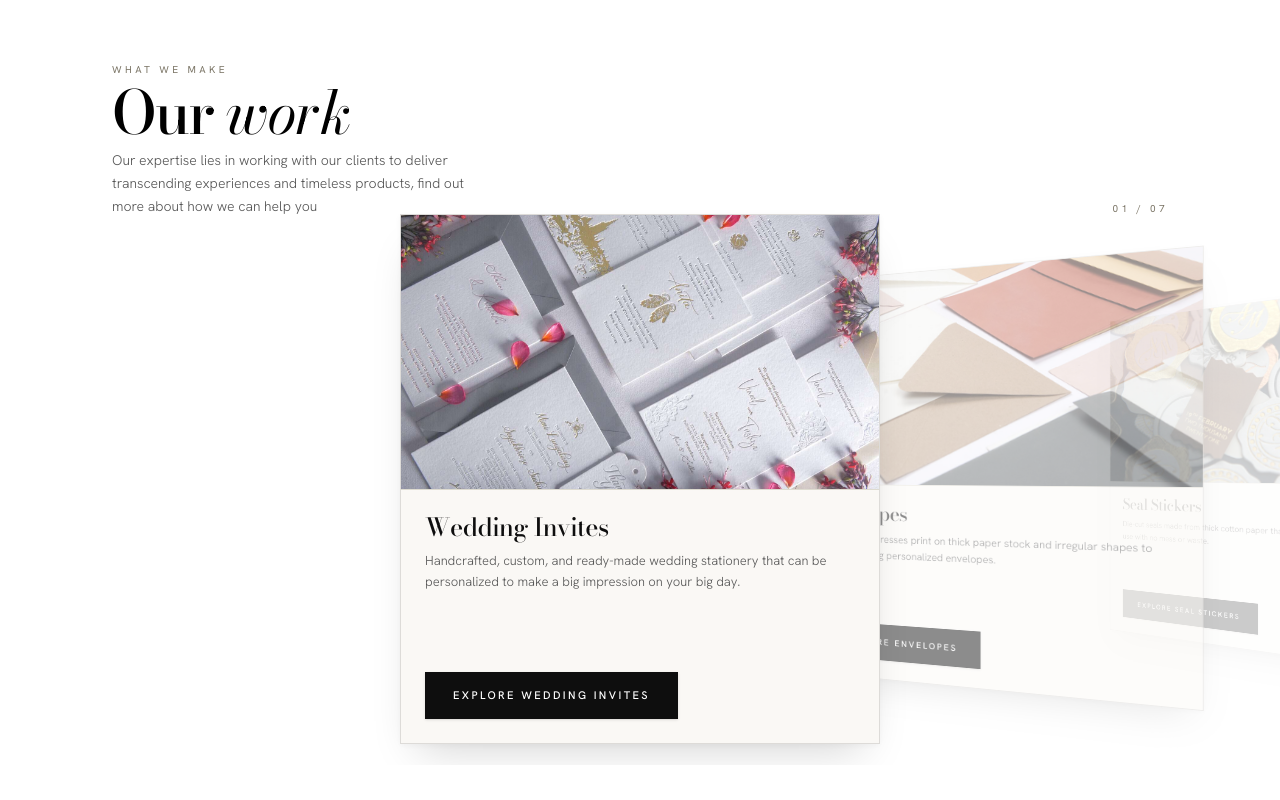
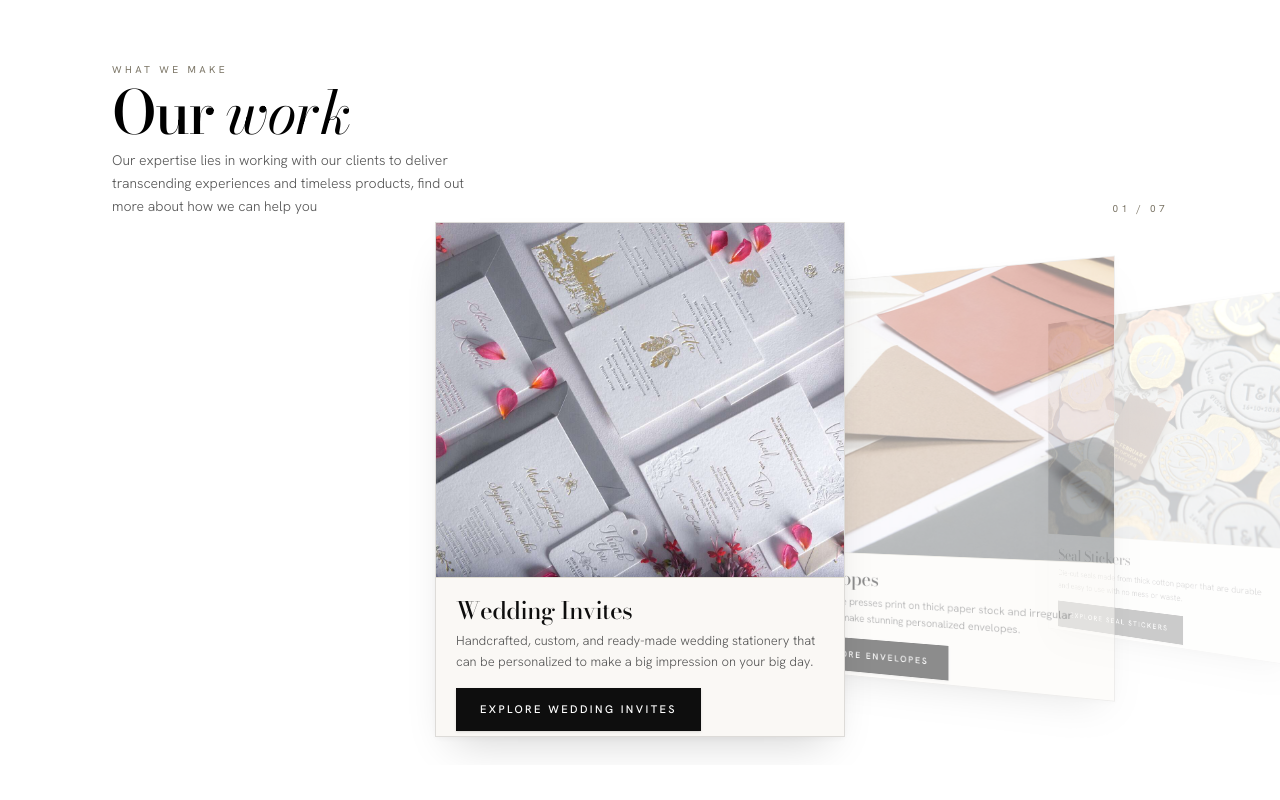
Before and after one commit to khiasu/FamousLetterPress, a Next.js app: page / in a window 1280 px wide. Shown: the part 1173-1973 px from the top of the page. Built offline with nearby package versions, Linux system fonts and the light colour scheme.

Commit message:
Update WhatWeMake card: set image aspect ratio to 1.15:1 (squareish rectangle) and remove excessive gap above explore button

```diff
--- a/src/components/home/WhatWeMakeSection.tsx
+++ b/src/components/home/WhatWeMakeSection.tsx
@@ -353,7 +353,7 @@ export function WhatWeMakeSection() {
                     router.push(item.href);
                   }
                 }}
-                className="sc absolute left-1/2 top-1/2 w-[86vw] sm:w-[420px] md:w-[460px] lg:w-[480px] h-[460px] sm:h-[500px] md:h-[530px] -ml-[43vw] sm:-ml-[210px] md:-ml-[230px] lg:-ml-[240px] -mt-[230px] sm:-mt-[250px] md:-mt-[265px] border border-[rgba(14,14,14,0.12)] cursor-pointer text-left flex flex-col bg-[#FAF8F5] shadow-[0_22px_42px_-18px_rgba(0,0,0,0.18),0_2px_6px_rgba(0,0,0,0.04)] text-black select-none overflow-hidden will-change-[transform,opacity] group"
+                className="sc absolute left-1/2 top-1/2 w-[84vw] sm:w-[360px] md:w-[390px] lg:w-[410px] h-[460px] sm:h-[490px] md:h-[515px] -ml-[42vw] sm:-ml-[180px] md:-ml-[195px] lg:-ml-[205px] -mt-[230px] sm:-mt-[245px] md:-mt-[257px] border border-[rgba(14,14,14,0.12)] cursor-pointer text-left flex flex-col bg-[#FAF8F5] shadow-[0_22px_42px_-18px_rgba(0,0,0,0.18),0_2px_6px_rgba(0,0,0,0.04)] text-black select-none overflow-hidden will-change-[transform,opacity] group"
                 style={{
                   transformStyle: "preserve-3d",
                   backfaceVisibility: "hidden",
@@ -361,8 +361,8 @@ export function WhatWeMakeSection() {
                 }}
                 aria-label={`View ${item.title}`}
               >
-                {/* Edge-to-edge full width/top image (no padding on card, fully imposed) */}
-                <div className="w-full relative h-[215px] sm:h-[255px] md:h-[275px] overflow-hidden bg-[#F0ECE1] shrink-0 border-b border-[rgba(14,14,14,0.08)]">
+                {/* Squareish rectangle image leading towards square side (aspect 1.15:1, edge-to-edge) */}
+                <div className="w-full aspect-[1.15/1] relative overflow-hidden bg-[#F0ECE1] shrink-0 border-b border-[rgba(14,14,14,0.08)]">
                   {/* eslint-disable-next-line @next/next/no-img-element */}
                   <img
                     src={item.img}
@@ -374,20 +374,18 @@ export function WhatWeMakeSection() {
                   />
                 </div>
 
-                {/* Card body below image */}
-                <div className="p-5 sm:p-6 flex flex-col flex-1 justify-between bg-[#FAF8F5]">
-                  <div>
-                    <h3 className="font-serif font-medium text-xl sm:text-2xl md:text-[25px] leading-[1.1] tracking-[-0.02em] text-black">
-                      {item.title}
-                    </h3>
-                    <p className="text-xs sm:text-[13px] leading-relaxed text-[#555] font-light mt-2 line-clamp-2">
-                      {item.desc}
-                    </p>
-                  </div>
+                {/* Card body below image — tight, natural spacing without huge empty gap */}
+                <div className="p-4 sm:p-5 flex flex-col justify-start bg-[#FAF8F5]">
+                  <h3 className="font-serif font-medium text-xl sm:text-2xl leading-[1.1] tracking-[-0.02em] text-black">
+                    {item.title}
+                  </h3>
+                  <p className="text-xs sm:text-[13px] leading-relaxed text-[#555] font-light mt-1.5 line-clamp-2">
+                    {item.desc}
+                  </p>
 
-                  {/* Explore button — matching 'Book a Consultation' rectangular black box design */}
-                  <div className="pt-3">
-                    <span className="inline-flex items-center justify-center px-6 sm:px-7 py-3 sm:py-3.5 bg-black text-white group-hover:bg-[#222] transition-colors rounded-none text-[10px] sm:text-[11px] uppercase tracking-[0.22em] font-sans font-medium whitespace-nowrap shadow-sm">
+                  {/* Explore button — directly below description with compact margin */}
+                  <div className="mt-3.5 sm:mt-4">
+                    <span className="inline-flex items-center justify-center px-6 py-2.5 sm:py-3 bg-black text-white group-hover:bg-[#222] transition-colors rounded-none text-[10px] sm:text-[11px] uppercase tracking-[0.22em] font-sans font-medium whitespace-nowrap shadow-sm">
                       Explore {item.title}
                     </span>
                   </div>
```
